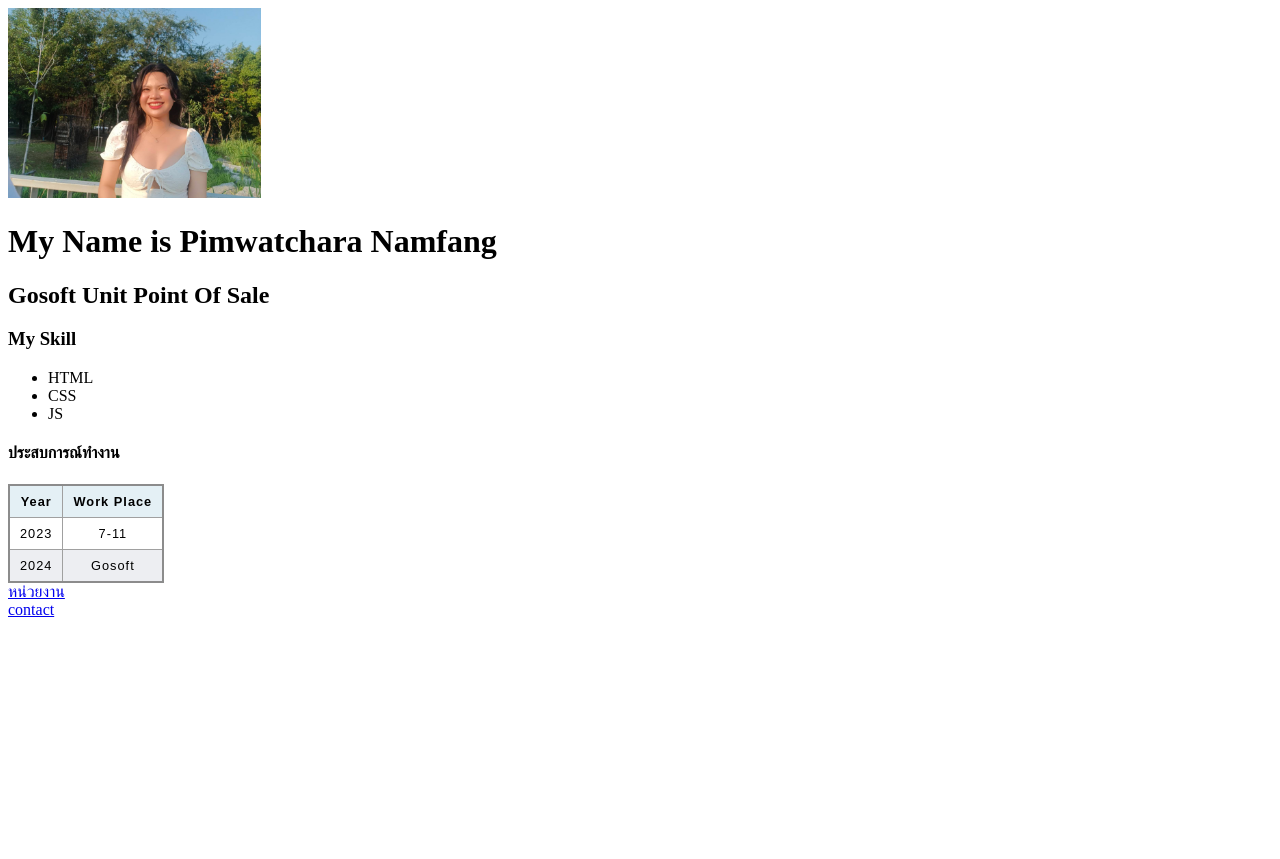
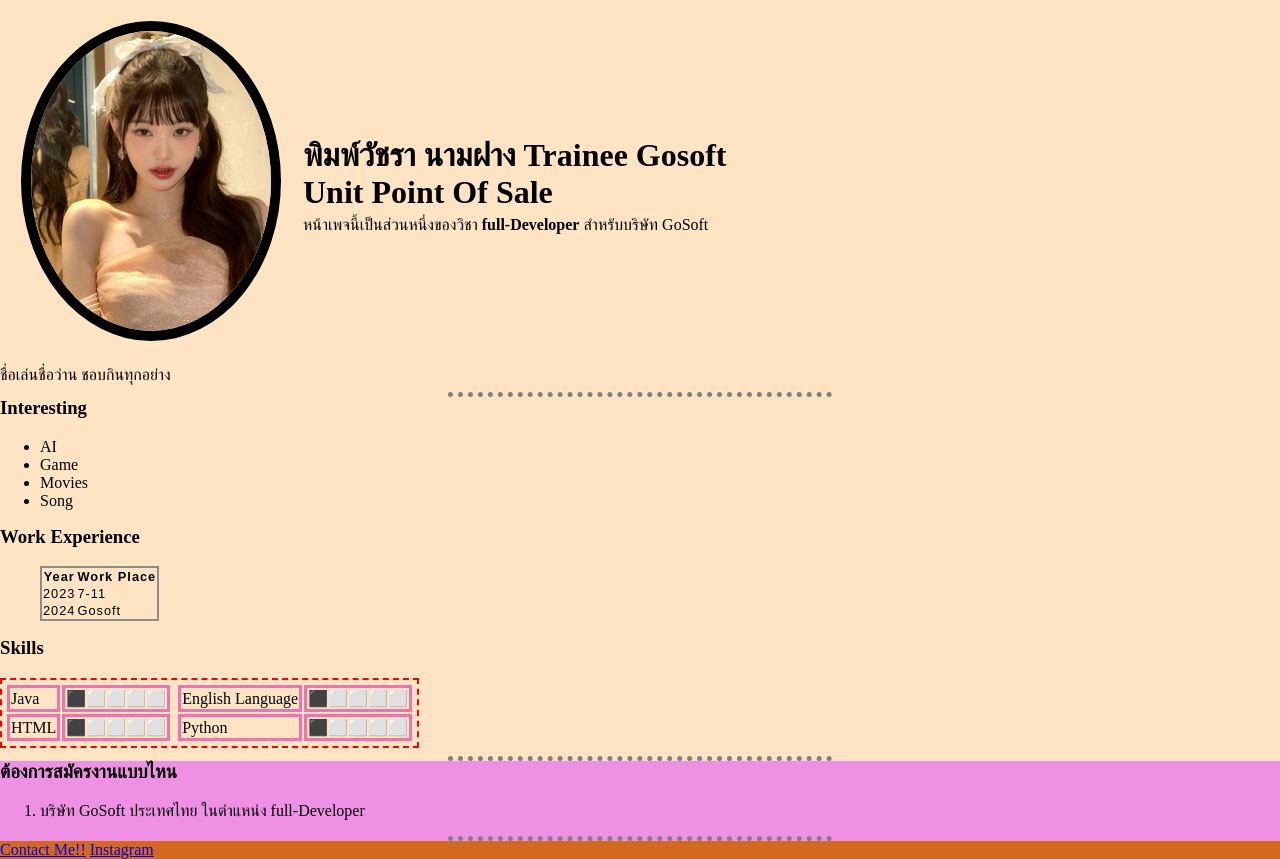
Before and after one commit to Pimwatchara/mypage2024, a plain HTML site: page index.html in a window 1280 px wide. Before the commit the page ends 800 px from the top, so only its background shows below. Drawn offline with Linux system fonts and the light colour scheme.

Commit message:
Add files via upload

```diff
--- a/index.html
+++ b/index.html
@@ -1,32 +1,44 @@
 <!DOCTYPE html>
 <html lang="en">
 <head>
+
     <meta charset="UTF-8">
     <meta name="viewport" content="width=device-width, initial-scale=1.0">
-    <title>Tonwan</title>
+    <title>Personal page</title>
     <link rel="stylesheet" href="style.css">
+    <link rel="shortcut icon" href="favicon.ico" type="image/x-icon">
 </head>
 <body>
-    <img src="127788.jpg" alt="This is wan" style="width: 20%; height: auto;">
-    <h1>My Name is Pimwatchara Namfang</h1>
-    <h2>Gosoft Unit Point Of Sale</h2>
 
-    <h3> My Skill </h3>
+    <div class="header">
+      <table cellspacing="20">
+        <tr>
+            <td>
+                <img style = "height: 300px; border:solid; border-width:10px;" class = "profile" src="66a8888222d9f4dabab34136cb24bf9f.jpg" alt="">
+            </td>
+            <td>
+                <h1 style = "margin-bottom: 5px;">พิมพ์วัชรา นามฝาง Trainee Gosoft <br> Unit Point Of Sale </h1>
+                <p style="margin-top: 2px;">หน้าเพจนี้เป็นส่วนหนึ่งของวิชา <b>full-Developer</b>
+                สำหรับบริษัท GoSoft</p>
+            </td>
+        </tr>
+    </table>
+
+    ชื่อเล่นชื่อว่าน ชอบกินทุกอย่าง
+    <hr>
+    </div>
+
+    <div class = "middle">
+         <h3>Interesting</h3>
     <ul>
-        <li>HTML</li>
-        <li>CSS</li>
-        <li>JS</li>
+        <li>AI</li>
+        <li>Game</li>
+        <li>Movies</li>
+        <li>Song</li>
     </ul>
-
-    <h4>ประสบการณ์ทำงาน</h4>
-    <!-- <ul>
-        <li>2023 7-11</li>
-        <li>2024 gosoft</li>
-        <li>tutor</li>
-    </ul> -->
-
-    <!--ทำจาก list ให้เป็น table-->
-    <table>
+    <h3>Work Experience</h3>
+    <ul>
+        <table style="border-collapse: collapse; border: 2px solid rgb(140 140 140); font-family: sans-serif; font-size: 0.8rem; letter-spacing: 1px;" >
             <thead>
                     <tr>
                       <th>Year</th>
@@ -42,8 +54,48 @@
                        <td>Gosoft</td>
                   </tr>
         </table>
+    </ul>
+    <h3>Skills</h3>
+    <table style="border: dashed red 2px;">
+        <tr>
+            <td><table>
+            <tr>
+                <td class = "blackpink">Java</td>
+                <td class = "blackpink">⬛⬜⬜⬜⬜</td>
+            </tr>
+            <tr>
+                <td class = "blackpink">HTML</td>
+                <td class = "blackpink">⬛⬜⬜⬜⬜</td>
+            </tr>
+        </table></td>
+            <td><table>
+            <tr>
+                <td class = "blackpink">English Language</td>
+                <td class = "blackpink">⬛⬜⬜⬜⬜</td>
+            </tr>
+            <tr>
+                <td class = "blackpink">Python</td>
+                <td class = "blackpink">⬛⬜⬜⬜⬜</td>
+            </tr>
+            </table></td>
+            </tr>
+            <!--
+             -->
+        </table>
+        <hr>
+    </div>
+    <div class = "bottom">
+        <h3>ต้องการสมัครงานแบบไหน</h3>
+            <ol>
+                <li>บริษัท GoSoft ประเทศไทย ในตำแหน่ง full-Developer</li>
+            </ol>
+            <hr>
+    </div>
 
-    <a href = "https://new-elearning.pim.ac.th/"> หน่วยงาน </a> <br>
-    <a href = "C:\Users\User\OneDrive\Desktop\Fullstack Developer\Day1\contact.html"> contact </a>
+    <div class = "contact">
+        <a href = "contact.html">Contact Me!!</a>
+        <a href = "https://www.instagram.com/wan_pimwattt/">Instagram</a>
+    </div>
+
     </body>
 </html>
--- a/style.css
+++ b/style.css
@@ -1,40 +1,32 @@
-table {
-    border-collapse: collapse;
-    border: 2px solid rgb(140 140 140);
-    font-family: sans-serif;
-    font-size: 0.8rem;
-    letter-spacing: 1px;
-  }
+.blackpink {
+  border: solid rgb(241, 114, 178) 3px;
+}
+.bottom {
+  background-color:rgb(238, 145, 229);
+}
+.contact {
+  background-color: chocolate;
+}
+.header{
+  background-color: bisque;
+}
+.middle{
+  background-color: bisque;
+}
+.profile {
+  border-radius: 50%;
+}
 
-  caption {
-    caption-side: bottom;
-    padding: 10px;
-    font-weight: bold;
-  }
-
-  thead,
-  tfoot {
-    background-color: rgb(228 240 245);
-  }
-
-  th,
-  td {
-    border: 1px solid rgb(160 160 160);
-    padding: 8px 10px;
-  }
-
-  td:last-of-type {
-    text-align: center;
-  }
-
-  tbody > tr:nth-of-type(even) {
-    background-color: rgb(237 238 242);
-  }
-
-  tfoot th {
-    text-align: right;
-  }
-
-  tfoot td {
-    font-weight: bold;
-  }
+body {
+  margin: 0;
+}
+h3 {
+  margin-top: 0;
+}
+hr {
+  border-style: dotted none none;
+  width: 30%;
+  border-color: grey;
+  border-width:5px;
+  margin-bottom: 0;
+}
```
Also changed, not shown: contact.html (+14 -2 lines), 66a8888222d9f4dabab34136cb24bf9f.jpg (added). Lines whose indentation alone changed are shown as unchanged.
